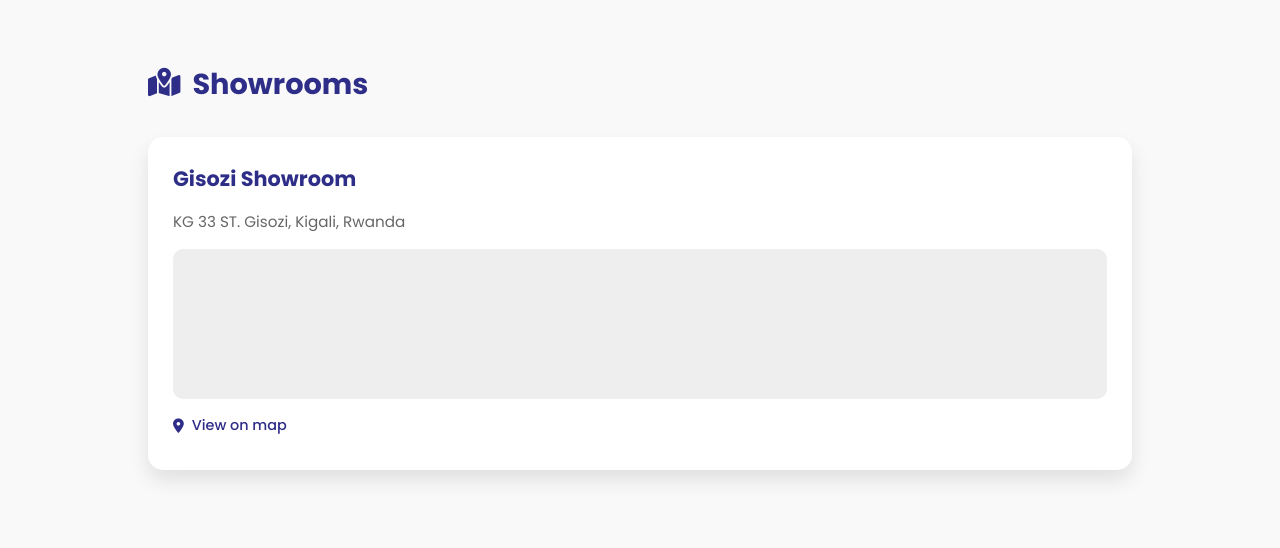
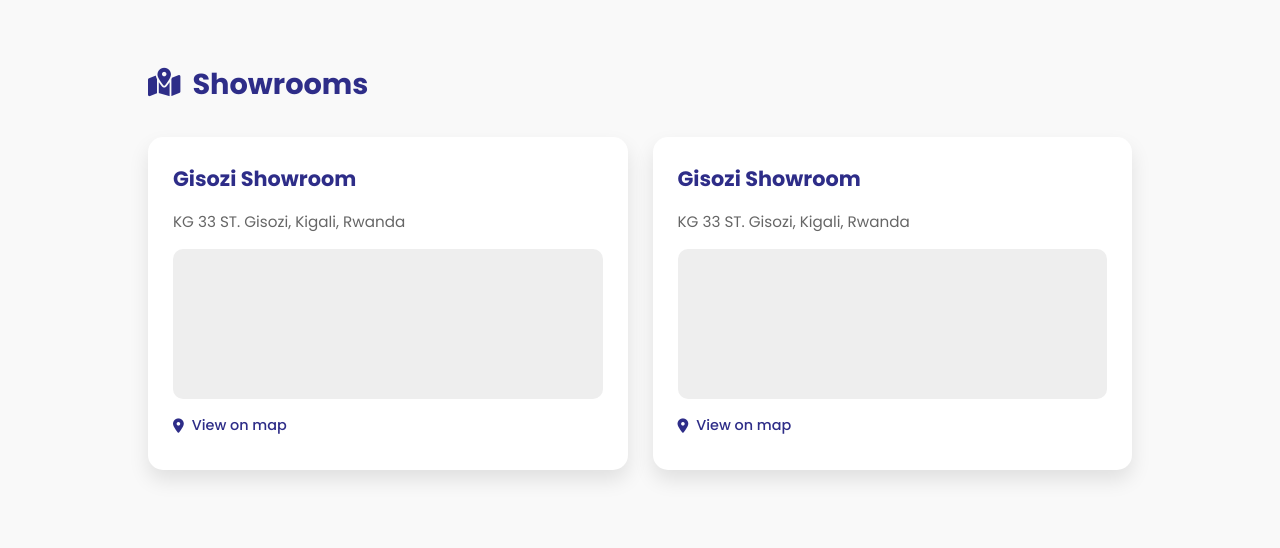
Before and after one commit to yonathanjj/durseal, a plain HTML site: page contact.html in a window 1280 px wide. Shown: the part 1460-2008 px from the top of the page. Drawn offline with nearby package versions, Linux system fonts and the light colour scheme.

Commit message:
fav icon

```diff
--- a/contact.html
+++ b/contact.html
@@ -2,6 +2,7 @@
 <html lang="en">
 <head>
     <meta charset="UTF-8">
+    <link rel="icon" href="assets/img/Icon.png" type="image/png" />
     <meta name="viewport" content="width=device-width, initial-scale=1.0">
     <title>Contact Duraseal – Dr. Fixit & Fevicol Distributors in Kigali, Rwanda</title>
     <meta name="description" content="Get in touch with Duraseal, your reliable supplier and applicator of waterproofing and adhesive solutions in Kigali. Reach us via phone, email, or visit our location.">
@@ -103,8 +104,14 @@
                 <div class="map-preview" id="map1"></div>
                 <p class="map-link"><i class="fas fa-map-marker-alt"></i> View on map</p>
             </div>
+            <div class="location-card" onclick="openMap('4 West Silvermills Lane, Edinburgh EH15 5BD')">
+                <h3>Gisozi Showroom</h3>
+                <p>KG 33 ST. Gisozi, Kigali, Rwanda</p>
+                <div class="map-preview" id="map1"></div>
+                <p class="map-link"><i class="fas fa-map-marker-alt"></i> View on map</p>
+            </div>
+        </div>
 
-        </div>
     </div>
 </main>
 
```
Also changed, not shown: about.html (+1 -0 lines), career.html (+1 -0 lines), index.html (+1 -0 lines), projects.html (+1 -0 lines), solutions.html (+1 -0 lines), assets/img/Icon.png (added).
